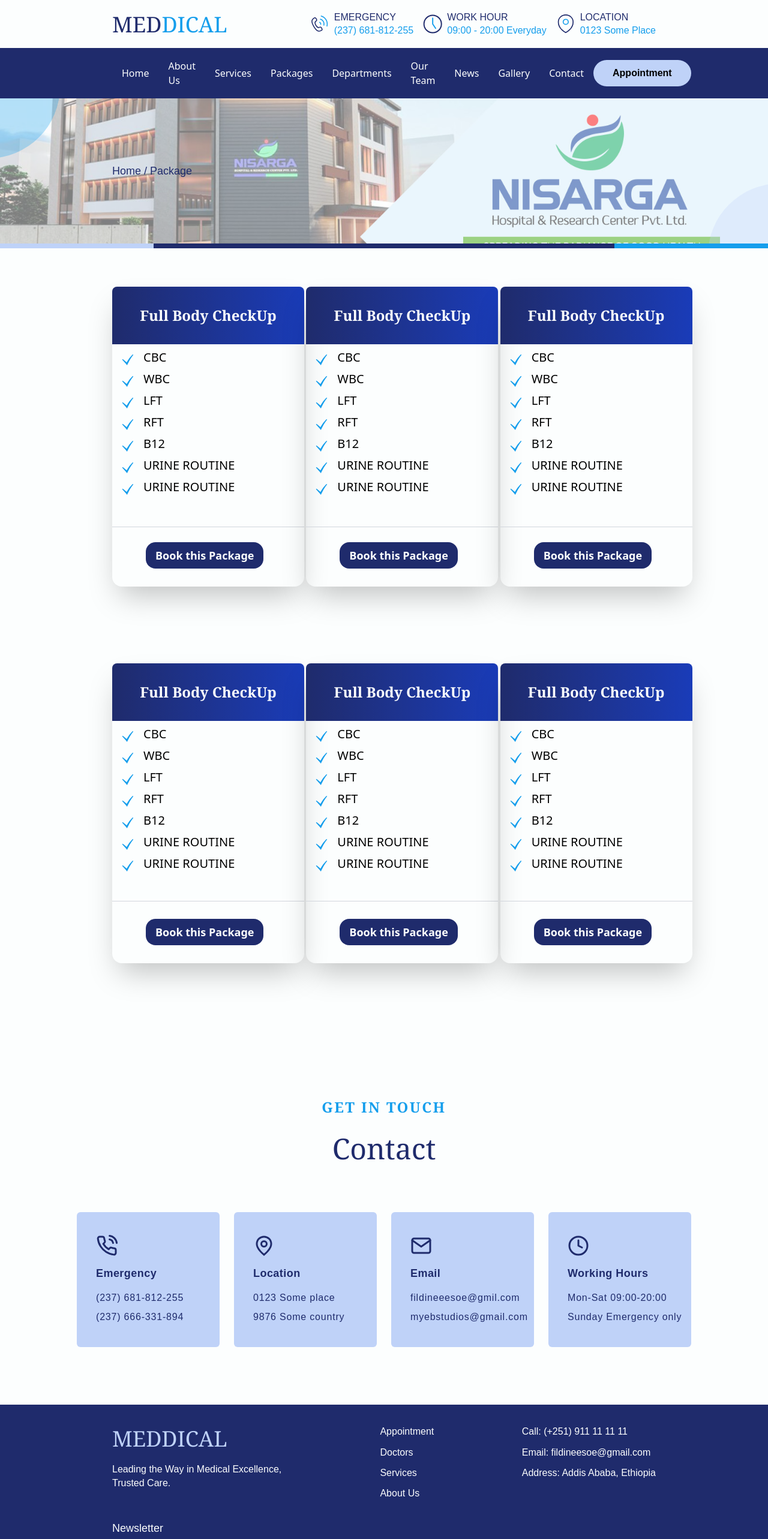
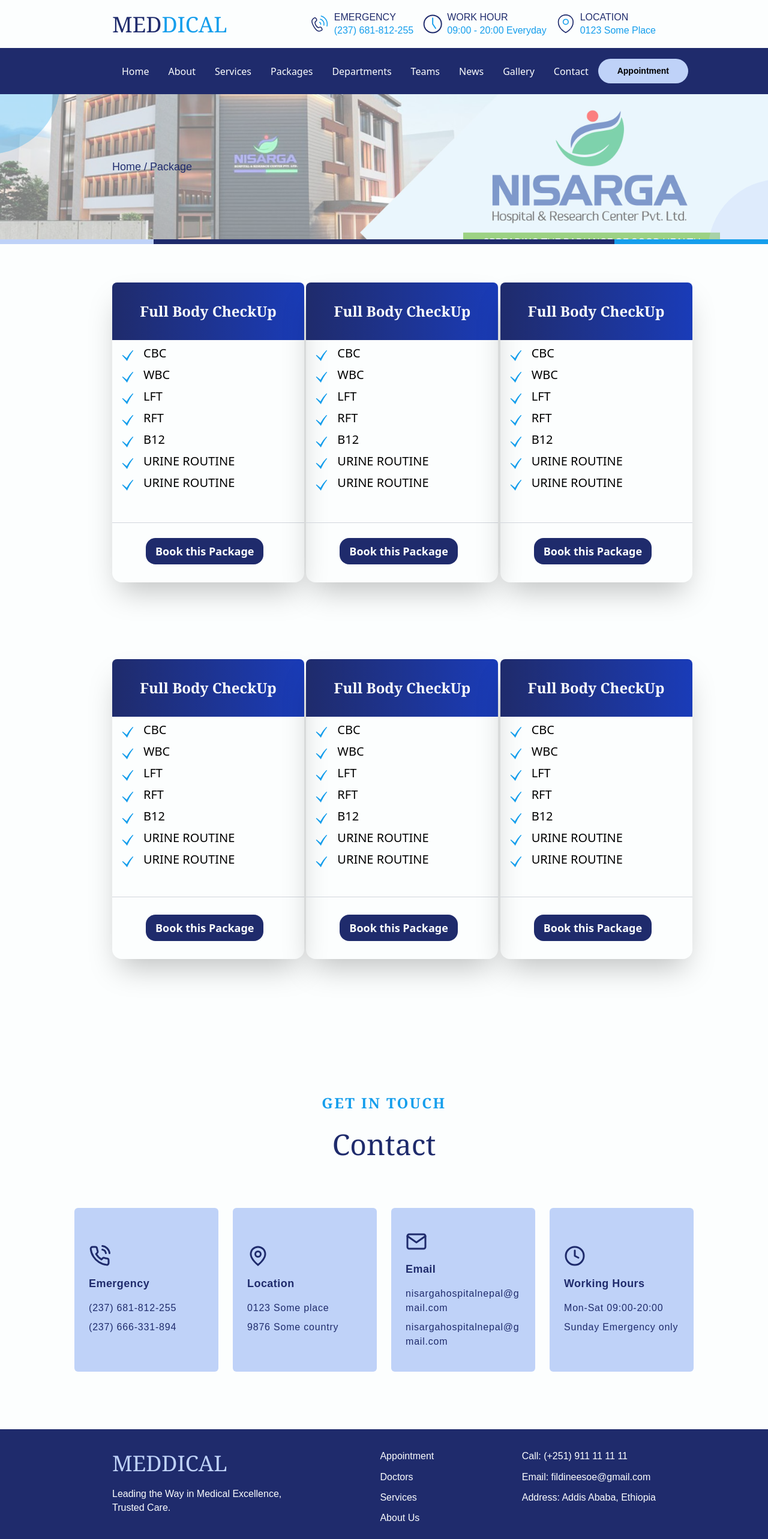
Before and after one commit to adhikareeprayush/medical-frontend, a React (Vite) app: page /packages in a window 1280 px wide. Shown: the top 2566 px of the page at 60% size. Built offline with nearby package versions, Linux system fonts and the light colour scheme.

Commit message:
updated and made some changes

```diff
--- a/src/components/landing/ContactSection.jsx
+++ b/src/components/landing/ContactSection.jsx
@@ -1,13 +1,12 @@
-import React from 'react'
+import React from 'react';
 // import phoneIcon from '../../assets/icons/contact/phone.svg'
 // import locationIcon from '../../assets/icons/contact/location.svg'
 // import mailIcon from '../../assets/icons/contact/mail.svg'
 // import clockIcon from '../../assets/icons/contact/clock.svg'
-import { FiPhoneCall } from "react-icons/fi";
-import { GrLocation } from "react-icons/gr";
-import { FiMail } from "react-icons/fi";
-import { FiClock } from "react-icons/fi";
-
+import { FiPhoneCall } from 'react-icons/fi';
+import { GrLocation } from 'react-icons/gr';
+import { FiMail } from 'react-icons/fi';
+import { FiClock } from 'react-icons/fi';
 
 const contactCards = [
   {
@@ -25,8 +24,8 @@
   {
     icon: FiMail,
     title: 'Email',
-      content1: 'fildineeesoe@gmil.com',
-      content2: 'myebstudios@gmail.com',
+    content1: 'nisargahospitalnepal@gmail.com',
+    content2: 'nisargahospitalnepal@gmail.com',
   },
   {
     icon: FiClock,
@@ -36,43 +35,43 @@
   },
 ];
 
-
 const ContactSection = () => {
   return (
-    <section className='my-24 flex w-full flex-col items-center justify-center px-5 sm:px-6 lg:px-8'>
+    <section className="my-24 flex w-full flex-col items-center justify-center px-5 sm:px-6 lg:px-8">
       <div className="my-6 text-center">
-        <h1 className="text-secondary text-xl sm:text-2xl font-bold tracking-widest uppercase mb-[20px]">
+        <h1 className="text-secondary mb-[20px] text-xl font-bold tracking-widest uppercase sm:text-2xl">
           Get in Touch
         </h1>
-        <p className="text-primary text-2xl sm:text-3xl font-display1">Contact</p>
+        <p className="text-primary font-display1 text-2xl sm:text-3xl">
+          Contact
+        </p>
       </div>
-      <div className='grid grid-cols-1 sm:grid-cols-2 xl:grid-cols-4 gap-3 w-full max-w-5xl'>
+      <div className="grid w-full max-w-6xl grid-cols-1 gap-3 sm:grid-cols-2 xl:grid-cols-4">
         {contactCards.map((card, index) => (
           <div
             key={index}
-      className='group flex flex-col gap-2 pl-4 py-[38px] justify-center bg-accent rounded-md hover:bg-primary transition-colors duration-300'
+            className="group bg-accent hover:bg-primary flex flex-col justify-center gap-2 rounded-md py-[38px] px-3 transition-colors duration-300"
           >
-      <div className="flex h-9 w-9 items-center justify-center text-primary group-hover:text-accent transition-colors duration-300">
-        <card.icon size={28} className="w-full h-full" />
+            <div className="text-primary group-hover:text-accent flex h-9 w-9 items-center justify-center transition-colors duration-300">
+              <card.icon size={28} className="h-full w-full" />
             </div>
 
-      <h3 className='text-primary text-xl font-body2 font-semibold tracking-wide group-hover:text-accent transition-colors duration-300'>
+            <h3 className="text-primary font-body2 group-hover:text-accent text-xl font-semibold tracking-wide transition-colors duration-300">
               {card.title}
             </h3>
-      <div className='flex flex-col gap-1'>
-        <p className='text-primary text-base tracking-wider group-hover:text-accent transition-colors duration-300'>
+            <div className="flex flex-col gap-1">
+              <p className="text-primary group-hover:text-accent text-base tracking-wider break-words whitespace-pre-wrap transition-colors duration-300">
                 {card.content1}
               </p>
-        <p className='text-primary text-base tracking-wider group-hover:text-accent transition-colors duration-300'>
+              <p className="text-primary group-hover:text-accent text-base tracking-wider break-words whitespace-pre-wrap transition-colors duration-300">
                 {card.content2}
               </p>
             </div>
           </div>
         ))}
       </div>
+    </section>
+  );
+};
 
-    </section>
-  )
-}
-
-export default ContactSection
+export default ContactSection;
--- a/src/components/landing/Nav.jsx
+++ b/src/components/landing/Nav.jsx
@@ -5,11 +5,11 @@
 
 const navMenus = [
   { name: 'Home', path: '/' },
-  { name: 'About Us', path: '/about' },
+  { name: 'About', path: '/about' },
   { name: 'Services', path: '/services' },
   { name: 'Packages', path: '/packages' },
   { name: 'Departments', path: '/departments' },
-  { name: 'Our Team', path: '/team' },
+  { name: 'Teams', path: '/team' },
   { name: 'News', path: '/news' },
   { name: 'Gallery', path: '/gallery' },
   { name: 'Contact', path: '/contact' },
@@ -43,7 +43,7 @@
 
         {/* Right-side Buttons */}
         <div className="flex items-center gap-2 lg:gap-4">
-          <button className="bg-accent font-body hidden rounded-full px-4 py-2.5 text-[16px] font-bold lg:flex">
+          <button className="bg-accent font-body hidden rounded-full lg:px-3 xl:px-4 py-2.5 lg:text-[14px] font-bold lg:flex">
             Appointment
           </button>
           <button className="cursor-pointer lg:hidden" onClick={toggleMenu}>
--- a/src/components/landing/NewsSection.jsx
+++ b/src/components/landing/NewsSection.jsx
@@ -17,7 +17,7 @@
       </div>
 
       {/* Grid of news */}
-      <div className="grid w-full max-w-5xl grid-cols-1 sm:grid-cols-2 gap-4">
+      <div className="grid w-full max-w-6xl grid-cols-1 sm:grid-cols-2 gap-4">
         {NewsData.map((news) => (
           <div
             key={news.id}
--- a/src/components/landing/OurDocSec.jsx
+++ b/src/components/landing/OurDocSec.jsx
@@ -56,13 +56,17 @@
   }, []);
 
   const settings = {
-    dots: true,
     infinite: true,
     speed: 500,
     centerMode: true,
     centerPadding: '0px',
     slidesToShow: 3,
     slidesToScroll: 1,
+    autoplay: true,
+    speed: 1000,
+    autoplaySpeed: 3000,
+    cssEase: "linear",
+    pauseOnHover: true,
     nextArrow: showArrows ? <NextArrowBtn /> : null,
     prevArrow: showArrows ? <PrevArrowBtn /> : null,
     responsive: [
@@ -96,7 +100,7 @@
       </div>
 
       {/* Slider */}
-      <div className="mx-auto w-full max-w-7xl">
+      <div className="mx-auto w-full max-w-6xl">
         <Slider {...settings}>
           {Cards.map((card) => (
             <div key={card.id} className="px-3">
```
Lines whose indentation alone changed are shown as unchanged.
